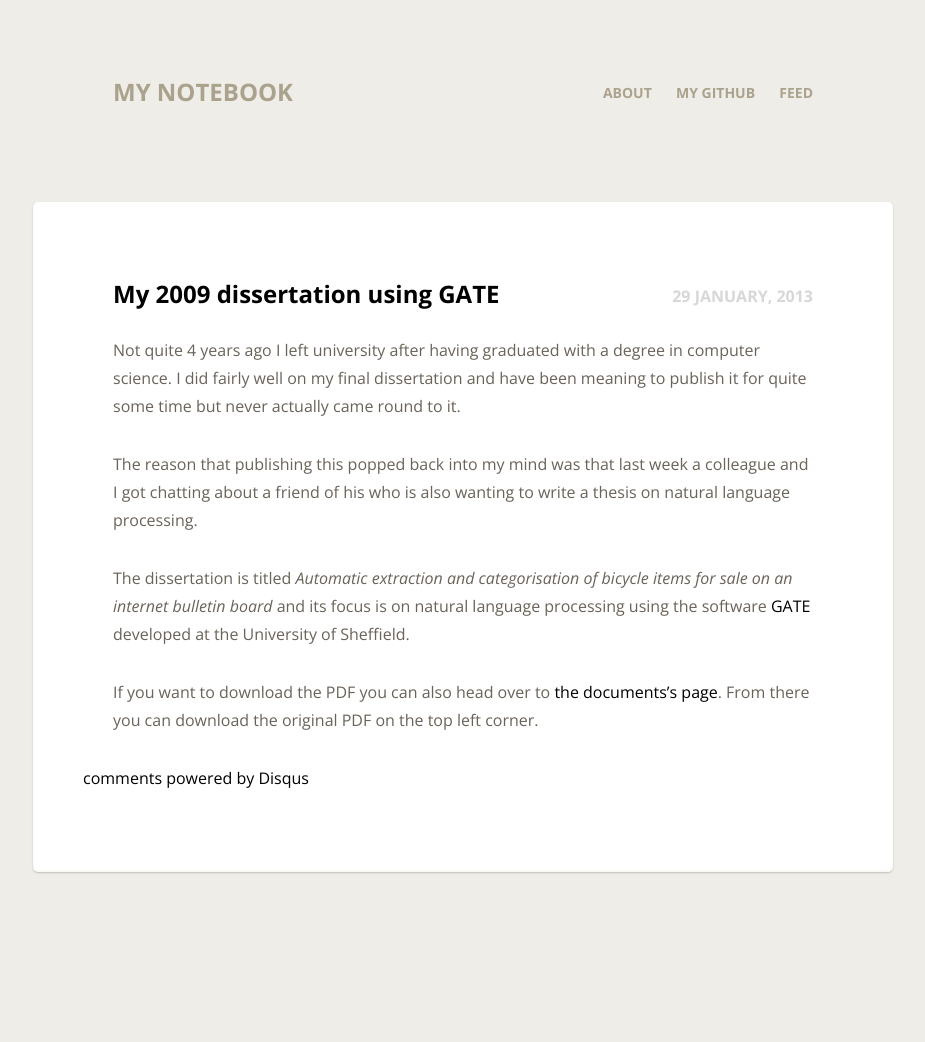
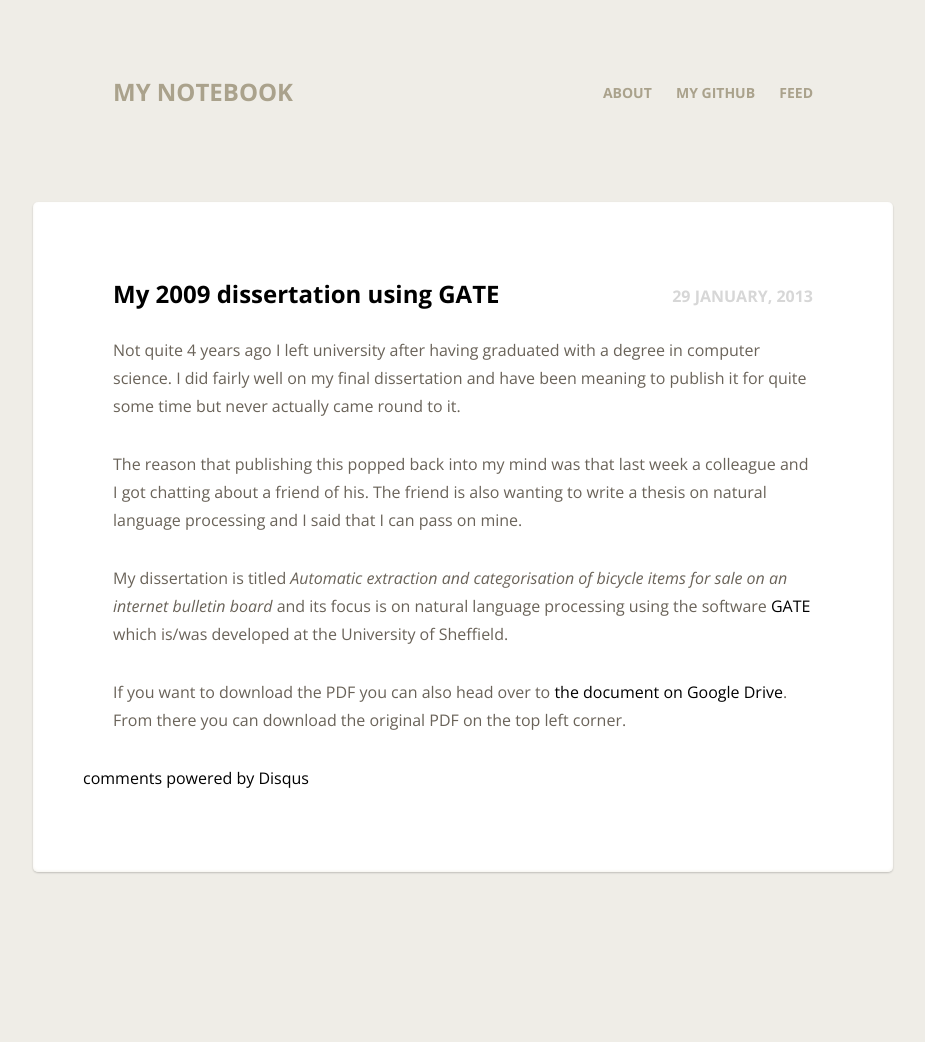
Before and after one commit to leonardehrenfried/blog, a Jekyll site: the page built from _posts/2013-01-29-my-dissertation-using-gate.md, in a window 1280 px wide. Shown: the whole page, without its empty margins (177-1102 px from the left). Built offline with Jekyll 4.4.1, drawn with Linux system fonts in a browser that asks for light colours; nearby versions of some CDN libraries; Markdown is read by kramdown in place of the engine named in the settings; comment, search, counter and statistics services are not loaded.

Commit message:
Improve wording on GATE post

```diff
--- a/_posts/2013-01-29-my-dissertation-using-gate.md
+++ b/_posts/2013-01-29-my-dissertation-using-gate.md
@@ -15,14 +15,15 @@ been meaning to publish it for quite some time but never actually came round
 to it.
 
 The reason that publishing this popped back into my mind was that last week
-a colleague and I got chatting about a friend of his who is also wanting to
-write a thesis on natural language processing.
+a colleague and I got chatting about a friend of his. The friend is also wanting
+to write a thesis on natural language processing and I said that I can pass on
+mine.
 
-The dissertation is titled _Automatic extraction and categorisation of
+My dissertation is titled _Automatic extraction and categorisation of
 bicycle items for sale on an internet bulletin board_ and its focus is
 on natural language processing using the software [GATE](http://gate.ac.uk/)
-developed at the University of Sheffield.
+which is/was developed at the University of Sheffield.
 
 If you want to download the PDF you can also head over to
-[the documents's page](https://docs.google.com/file/d/0B8fpFPFuEud6MExRcGJmVDhBc3M/edit).
+[the document on Google Drive](https://docs.google.com/file/d/0B8fpFPFuEud6MExRcGJmVDhBc3M/edit).
 From there you can download the original PDF on the top left corner.
```
